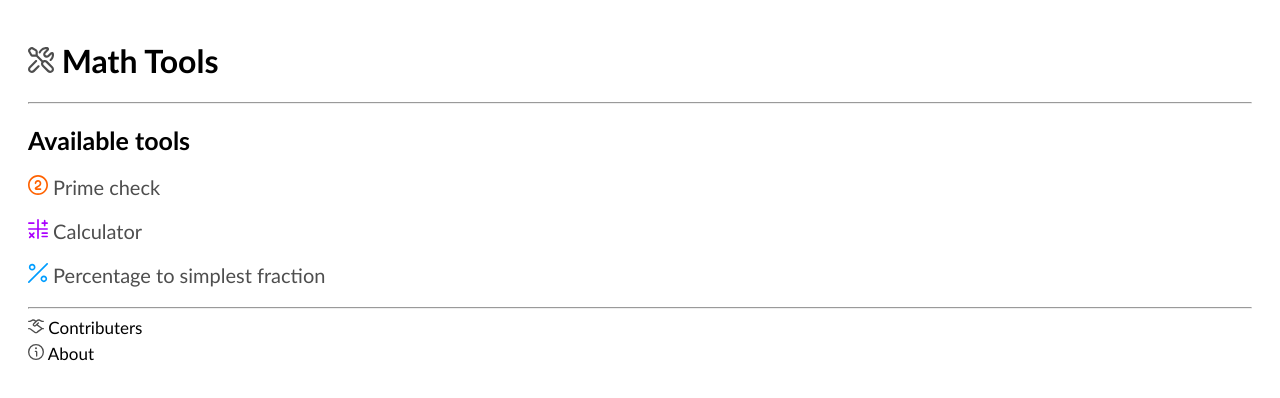
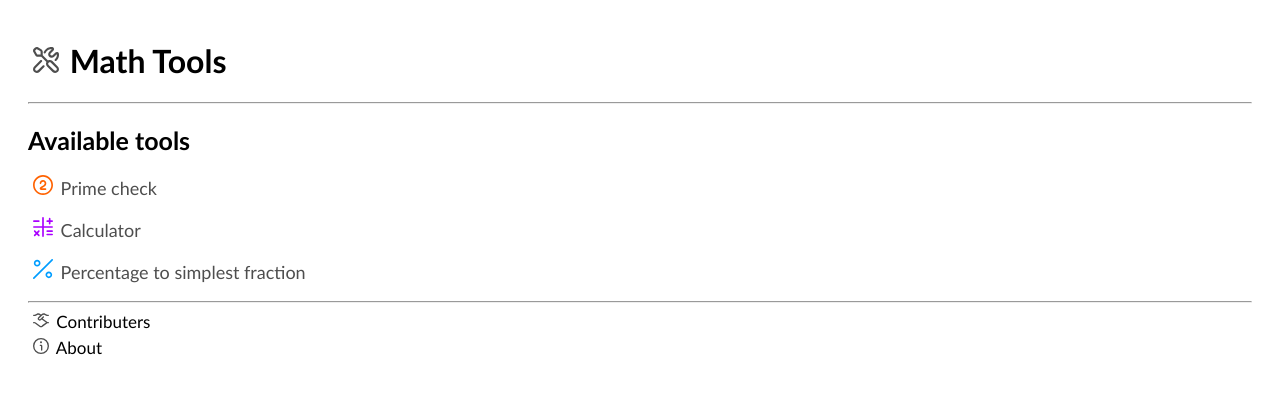
Before and after one commit to devharshmehta/mywebsite, a plain HTML site: page index.html in a window 1280 px wide. Drawn offline with Linux system fonts and the light colour scheme.

Commit message:
Update index.html

```diff
--- a/index.html
+++ b/index.html
@@ -44,6 +44,10 @@
             </details>
         </section>
         <style>
+            svg {
+                margin-left: 5px;
+                margin-right: 3px;
+            }
             a:visited {
                 color: inherit;
                 text-decoration: none;
@@ -56,7 +60,7 @@
             }
             p {
                 color: rgb(78, 78, 78);
-                font-size: 20px;
+                font-size: 18px;
             }
             a {
                 text-decoration: none;
```
